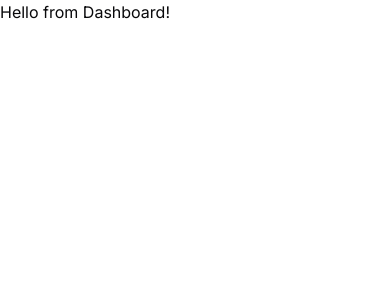
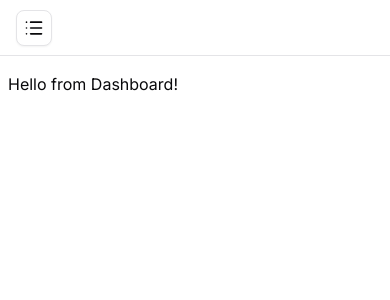
Before and after one commit to Alison-Gabriel/dental-clinics-saas, a Next.js app: page /dashboard in a window 390 px wide. Shown: the top 300 px of the page. Built offline with nearby package versions, Linux system fonts and the light colour scheme.

Commit message:
feat(ui): add initial layout for mobile dashboard sidebar

```diff
--- /dev/null
+++ b/src/app/(panel)/dashboard/_components/sidebar-link.tsx
@@ -0,0 +1,32 @@
+"use client";
+
+import clsx from "clsx";
+import Link, { LinkProps } from "next/link";
+import { usePathname } from "next/navigation";
+import { ReactNode } from "react";
+
+interface SidebarLinkProps extends LinkProps {
+  children: ReactNode;
+}
+
+export function SidebarLink({ children, href, ...props }: SidebarLinkProps) {
+  const pathname = usePathname();
+  const isCurrentPath = pathname === href;
+
+  return (
+    <Link
+      {...props}
+      href={href}
+      className={clsx(
+        "flex items-center gap-2 rounded-md px-3 py-2 transition-all",
+        {
+          "bg-emerald-500 font-medium text-white": isCurrentPath,
+          "hover:bg-accent/50 hover:text-accent-foreground text-zinc-700":
+            !isCurrentPath,
+        },
+      )}
+    >
+      {children}
+    </Link>
+  );
+}
--- /dev/null
+++ b/src/app/(panel)/dashboard/_components/sidebar.tsx
@@ -0,0 +1,96 @@
+"use client";
+
+import clsx from "clsx";
+import {
+  BanknoteIcon,
+  CalendarCheckIcon,
+  FoldersIcon,
+  ListIcon,
+  SettingsIcon,
+} from "lucide-react";
+import { ReactNode, useState } from "react";
+
+import { Button } from "@/src/components/ui/button";
+import {
+  Sheet,
+  SheetContent,
+  SheetDescription,
+  SheetHeader,
+  SheetTitle,
+  SheetTrigger,
+} from "@/src/components/ui/sheet";
+
+import { SidebarLink } from "./sidebar-link";
+
+interface SidebarDashboardProps {
+  children: ReactNode;
+}
+
+export function SidebarDashboard({ children }: SidebarDashboardProps) {
+  const [isCollapsed, setIsCollapsed] = useState(false);
+
+  return (
+    <div className="flex min-h-screen w-full">
+      <div
+        className={clsx("flex flex-1 flex-col transition-all", {
+          "md:ml-20": isCollapsed,
+          "md:ml-64": !isCollapsed,
+        })}
+      >
+        <header className="sticky top-0 z-10 flex h-14 items-center justify-between border-b bg-white px-4 md:hidden">
+          <Sheet>
+            <SheetTrigger asChild className="md:hidden">
+              <Button variant="outline" size="icon">
+                <ListIcon className="size-5" />
+              </Button>
+            </SheetTrigger>
+
+            <SheetContent side="left" className="text-black sm:max-w-xs">
+              <SheetHeader>
+                <SheetTitle>OdontoPRO</SheetTitle>
+                <SheetDescription>Menu adminstrativo</SheetDescription>
+              </SheetHeader>
+
+              {/* TODO: Apply Composition on SidebarLink component */}
+              <nav className="flex flex-col gap-4 px-5">
+                <div className="space-y-2">
+                  <p className="mb-2 text-sm text-zinc-500 uppercase">
+                    Dashboard
+                  </p>
+
+                  <SidebarLink href="/dashboard">
+                    <CalendarCheckIcon className="size-5" />
+                    {!isCollapsed && <span>Agendamentos</span>}
+                  </SidebarLink>
+
+                  <SidebarLink href="/dashboard/services">
+                    <FoldersIcon className="size-5" />
+                    {!isCollapsed && <span>Serviços</span>}
+                  </SidebarLink>
+                </div>
+
+                <div className="space-y-2">
+                  <p className="mb-2 text-sm text-zinc-500 uppercase">
+                    Minha conta
+                  </p>
+
+                  <SidebarLink href="/dashboard/profile">
+                    <SettingsIcon className="size-5" />
+                    {!isCollapsed && <span>Configurações</span>}
+                  </SidebarLink>
+
+                  <SidebarLink href="/dashboard/plans">
+                    <BanknoteIcon className="size-5" />
+                    {!isCollapsed && <span>Serviços</span>}
+                  </SidebarLink>
+                </div>
+              </nav>
+            </SheetContent>
+          </Sheet>
+        </header>
+
+        <main className="flex-1 px-2 py-4 md:p-6">{children}</main>
+      </div>
+    </div>
+  );
+}
--- a/src/app/(panel)/dashboard/layout.tsx
+++ b/src/app/(panel)/dashboard/layout.tsx
@@ -1,9 +1,15 @@
 import { ReactNode } from "react";
+
+import { SidebarDashboard } from "./_components/sidebar";
 
 interface DashboardLayoutProps {
   children: Readonly<ReactNode>;
 }
 
 export default function DashboardLayout({ children }: DashboardLayoutProps) {
-  return <>{children}</>;
+  return (
+    <>
+      <SidebarDashboard>{children}</SidebarDashboard>
+    </>
+  );
 }
--- a/src/app/(panel)/dashboard/page.tsx
+++ b/src/app/(panel)/dashboard/page.tsx
@@ -1,7 +1,7 @@
 export default function Dashboard() {
   return (
-    <>
+    <main>
       <h1>Hello from Dashboard!</h1>
-    </>
+    </main>
   );
 }
--- a/src/app/(public)/_components/header.tsx
+++ b/src/app/(public)/_components/header.tsx
@@ -1,6 +1,6 @@
 "use client";
 
-import { LogInIcon, MenuIcon } from "lucide-react";
+import { LogInIcon, ListIcon } from "lucide-react";
 import Link from "next/link";
 import { useState } from "react";
 
@@ -62,7 +62,7 @@ export function Header() {
         <Sheet open={isSheetOpen} onOpenChange={setIsSheetOpen}>
           <SheetTrigger className="md:hidden" asChild>
             <Button size={"icon"} variant={"outline"}>
-              <MenuIcon className="size-5" />
+              <ListIcon className="size-5" />
             </Button>
           </SheetTrigger>
 
--- a/src/components/ui/button.tsx
+++ b/src/components/ui/button.tsx
@@ -1,8 +1,8 @@
 import { Slot } from "@radix-ui/react-slot";
 import { cva, type VariantProps } from "class-variance-authority";
+import { ComponentProps } from "react";
 
 import { cn } from "@/src/lib/utils";
-import { ComponentProps } from "react";
 
 const buttonVariants = cva(
   "inline-flex items-center justify-center gap-2 whitespace-nowrap rounded-md text-sm font-medium transition-all disabled:pointer-events-none disabled:opacity-50 [&_svg]:pointer-events-none [&_svg:not([class*='size-'])]:size-4 shrink-0 [&_svg]:shrink-0 outline-none focus-visible:border-ring focus-visible:ring-ring/50 focus-visible:ring-[3px] aria-invalid:ring-destructive/20 dark:aria-invalid:ring-destructive/40 aria-invalid:border-destructive",
```
